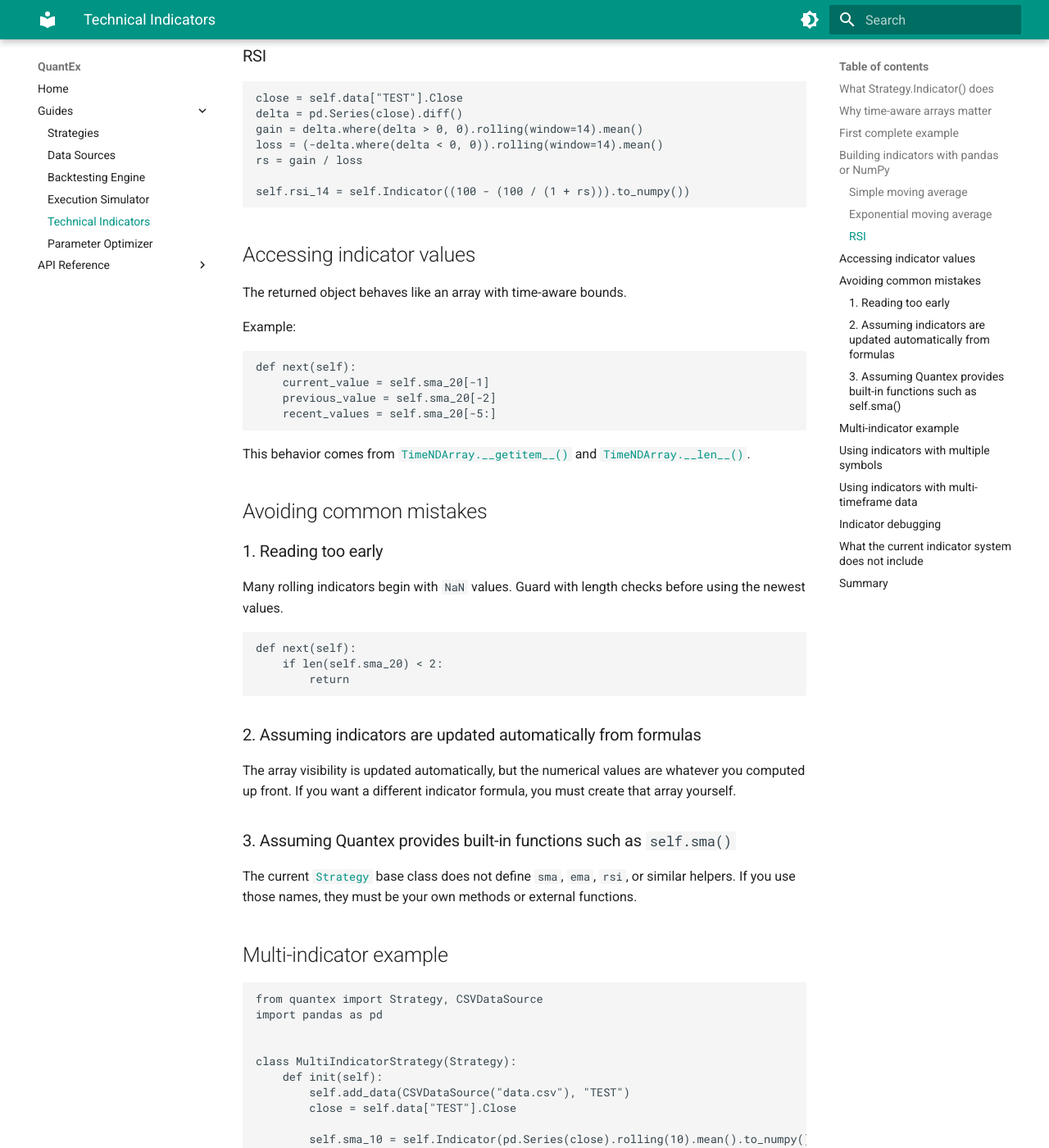
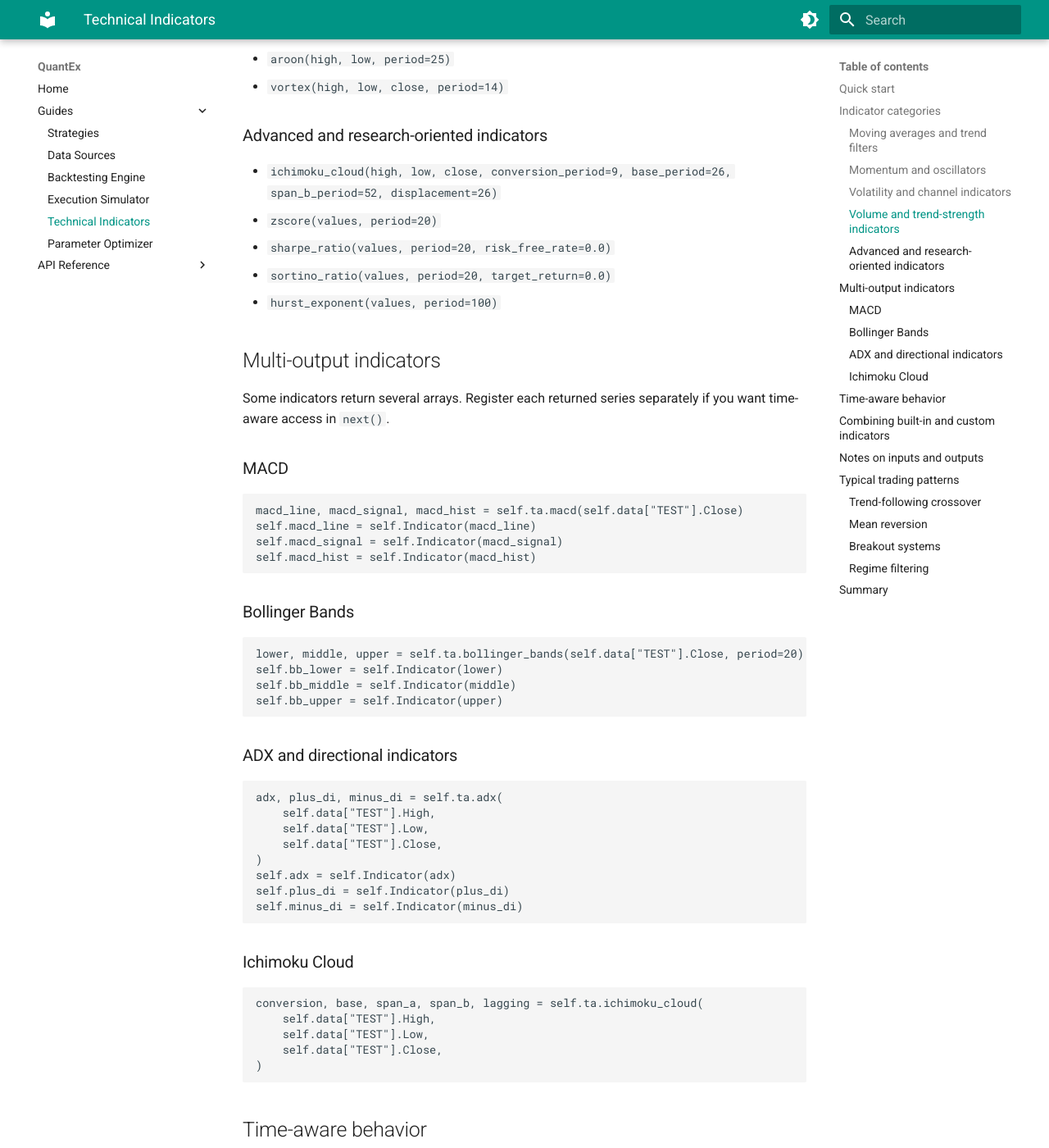
Before and after one commit to dangreen07/quantex, an MkDocs documentation site: the page built from docs/usage/indicators.md, in a window 1280 px wide and 1400 px high, scrolled down 2196 px. Shown: the whole window at 82% size. Built offline with MkDocs 1.6.1 and Material for MkDocs 9.7.7, drawn with Linux system fonts in a browser that asks for light colours; some of the changed text lies outside the part shown.

Commit message:
feat(indicators): add built-in indicator catalog and integration
introduce a new indicators module exporting a catalog named indicators
and wire it into Strategy via self.ta for built-in access
expose the catalog as quantex.indicators and re-export via __init__
update tests to validate values, shapes, and compatibility

````diff
--- a/docs/usage/indicators.md
+++ b/docs/usage/indicators.md
@@ -1,239 +1,215 @@
 # Indicators Guide
 
-This guide explains how indicators work in Quantex.
+Quantex now includes a built-in technical indicator catalog for common stock-trading workflows and more advanced quantitative studies.
 
-The most important correction to earlier documentation is simple: Quantex does not currently ship a built-in library of indicator functions. Instead, it provides a mechanism for making your own arrays time-aware during backtesting.
+You can access the catalog in two ways:
 
-That mechanism is [`Strategy.Indicator()`](../../src/quantex/strategy.py:126), which wraps a NumPy array in [`TimeNDArray`](../../src/quantex/helpers.py:7).
+- package level: [`quantex.indicators`](../../src/quantex/indicators.py)
+- strategy level: `self.ta` from [`Strategy.__init__()`](../../src/quantex/strategy.py:40)
 
-## What [`Strategy.Indicator()`](../../src/quantex/strategy.py:126) does
+Every indicator returns NumPy arrays. To make those arrays time-aware during a backtest, register them with [`Strategy.Indicator()`](../../src/quantex/strategy.py:126).
 
-When you call [`Strategy.Indicator()`](../../src/quantex/strategy.py:126):
-
-1. your input array is converted to [`TimeNDArray`](../../src/quantex/helpers.py:7)
-2. the time-aware array is appended to [`Strategy.indicators`](../../src/quantex/strategy.py:49)
-3. the same object is returned so you can store it on `self`
-
-Example:
+## Quick start
 
 ```python
-import pandas as pd
+from quantex import Strategy, CSVDataSource
 
 
-def init(self):
-    close = self.data["TEST"].Close
-    sma = pd.Series(close).rolling(window=20).mean().to_numpy()
-    self.sma_20 = self.Indicator(sma)
+class MomentumTrendStrategy(Strategy):
+    def init(self):
+        self.add_data(CSVDataSource("data.csv"), "TEST")
+        source = self.data["TEST"]
+
+        self.sma_20 = self.Indicator(self.ta.sma(source.Close, 20))
+        self.ema_50 = self.Indicator(self.ta.ema(source.Close, 50))
+        self.rsi_14 = self.Indicator(self.ta.rsi(source.Close, 14))
+
+        macd_line, macd_signal, macd_hist = self.ta.macd(source.Close)
+        self.macd_line = self.Indicator(macd_line)
+        self.macd_signal = self.Indicator(macd_signal)
+        self.macd_hist = self.Indicator(macd_hist)
+
+    def next(self):
+        if len(self.sma_20) < 2 or len(self.macd_signal) < 2:
+            return
+
+        bullish_cross = self.macd_line[-2] <= self.macd_signal[-2] and self.macd_line[-1] > self.macd_signal[-1]
+        if bullish_cross and self.rsi_14[-1] < 70:
+            self.positions["TEST"].buy(quantity=0.5)
 ```
 
-## Why time-aware arrays matter
+## Indicator categories
 
-During a backtest, future bars should not be visible to the strategy.
+### Moving averages and trend filters
 
-[`TimeNDArray`](../../src/quantex/helpers.py:7) enforces this by keeping an internal visibility index. On each backtest step, [`SimpleBacktester.run()`](../../src/quantex/backtester.py:461) advances that visible window for every registered indicator.
+- `sma(values, period)`
+- `ema(values, period)`
+- `wma(values, period)`
+- `dema(values, period)`
+- `tema(values, period)`
+- `kama(values, er_period=10, fast_period=2, slow_period=30)`
+- `linear_regression_slope(values, period=20)`
+
+### Momentum and oscillators
+
+- `momentum(values, period=1)`
+- `roc(values, period=1)`
+- `rsi(values, period=14)`
+- `stochastic_oscillator(high, low, close, k_period=14, d_period=3)`
+- `cci(high, low, close, period=20)`
+- `williams_r(high, low, close, period=14)`
+- `macd(values, fast_period=12, slow_period=26, signal_period=9)`
+- `trix(values, period=15)`
+- `ultimate_oscillator(high, low, close, short_period=7, medium_period=14, long_period=28)`
+- `fisher_transform(values, period=10)`
+
+### Volatility and channel indicators
+
+- `true_range(high, low, close)`
+- `atr(high, low, close, period=14)`
+- `volatility(values, period, ddof=0)`
+- `bollinger_bands(values, period=20, std_dev=2.0)`
+- `keltner_channels(high, low, close, ema_period=20, atr_period=10, multiplier=2.0)`
+- `donchian_channels(high, low, period=20)`
+
+### Volume and trend-strength indicators
+
+- `obv(close, volume)`
+- `mfi(high, low, close, volume, period=14)`
+- `adx(high, low, close, period=14)`
+- `aroon(high, low, period=25)`
+- `vortex(high, low, close, period=14)`
+
+### Advanced and research-oriented indicators
+
+- `ichimoku_cloud(high, low, close, conversion_period=9, base_period=26, span_b_period=52, displacement=26)`
+- `zscore(values, period=20)`
+- `sharpe_ratio(values, period=20, risk_free_rate=0.0)`
+- `sortino_ratio(values, period=20, target_return=0.0)`
+- `hurst_exponent(values, period=100)`
+
+## Multi-output indicators
+
+Some indicators return several arrays. Register each returned series separately if you want time-aware access in `next()`.
+
+### MACD
+
+```python
+macd_line, macd_signal, macd_hist = self.ta.macd(self.data["TEST"].Close)
+self.macd_line = self.Indicator(macd_line)
+self.macd_signal = self.Indicator(macd_signal)
+self.macd_hist = self.Indicator(macd_hist)
+```
+
+### Bollinger Bands
+
+```python
+lower, middle, upper = self.ta.bollinger_bands(self.data["TEST"].Close, period=20)
+self.bb_lower = self.Indicator(lower)
+self.bb_middle = self.Indicator(middle)
+self.bb_upper = self.Indicator(upper)
+```
+
+### ADX and directional indicators
+
+```python
+adx, plus_di, minus_di = self.ta.adx(
+    self.data["TEST"].High,
+    self.data["TEST"].Low,
+    self.data["TEST"].Close,
+)
+self.adx = self.Indicator(adx)
+self.plus_di = self.Indicator(plus_di)
+self.minus_di = self.Indicator(minus_di)
+```
+
+### Ichimoku Cloud
+
+```python
+conversion, base, span_a, span_b, lagging = self.ta.ichimoku_cloud(
+    self.data["TEST"].High,
+    self.data["TEST"].Low,
+    self.data["TEST"].Close,
+)
+```
+
+## Time-aware behavior
+
+[`Strategy.Indicator()`](../../src/quantex/strategy.py:126) converts a plain NumPy array into [`TimeNDArray`](../../src/quantex/helpers.py:7), which hides future values during the backtest loop.
 
 That means:
 
-- `indicator[-1]` means the latest currently visible value
-- `indicator[-2]` means the previous visible value
-- slices such as `indicator[-10:]` only expose visible history
+- `indicator[-1]` is the latest visible value
+- `indicator[-2]` is the prior visible value
+- `indicator[-5:]` only exposes visible history
 
-## First complete example
+This keeps built-in indicators safe to use in the same way as custom arrays.
 
-```python
-from quantex import Strategy, CSVDataSource
-import pandas as pd
+## Combining built-in and custom indicators
 
-
-class SmaStrategy(Strategy):
-    def init(self):
-        self.add_data(CSVDataSource("data.csv"), "TEST")
-
-        close = self.data["TEST"].Close
-        self.sma_10 = self.Indicator(
-            pd.Series(close).rolling(window=10).mean().to_numpy()
-        )
-        self.sma_20 = self.Indicator(
-            pd.Series(close).rolling(window=20).mean().to_numpy()
-        )
-
-    def next(self):
-        if len(self.sma_10) < 2 or len(self.sma_20) < 2:
-            return
-
-        if self.sma_10[-2] <= self.sma_20[-2] and self.sma_10[-1] > self.sma_20[-1]:
-            self.positions["TEST"].buy(quantity=0.5)
-```
-
-## Building indicators with pandas or NumPy
-
-The usual pattern is:
-
-1. take a visible historical array such as [`DataSource.Close`](../../src/quantex/datasource.py:123)
-2. compute an indicator array with pandas or NumPy
-3. register it with [`Strategy.Indicator()`](../../src/quantex/strategy.py:126)
-
-### Simple moving average
+You can mix built-in indicators with your own NumPy calculations.
 
 ```python
 close = self.data["TEST"].Close
-self.sma_20 = self.Indicator(
-    pd.Series(close).rolling(window=20).mean().to_numpy()
+returns = np.diff(close, prepend=close[0]) / close[0]
+
+self.custom_signal = self.Indicator(returns.cumsum())
+self.atr_14 = self.Indicator(
+    self.ta.atr(self.data["TEST"].High, self.data["TEST"].Low, close, 14)
 )
 ```
 
-### Exponential moving average
+## Notes on inputs and outputs
+
+- single-series indicators expect a one-dimensional array-like input
+- OHLC-based indicators require same-length `high`, `low`, and `close` arrays
+- volume indicators require `volume` with the same length as price data
+- rolling indicators begin with `NaN` values until enough history exists
+
+## Typical trading patterns
+
+### Trend-following crossover
 
 ```python
-close = self.data["TEST"].Close
-self.ema_20 = self.Indicator(
-    pd.Series(close).ewm(span=20).mean().to_numpy()
+fast = self.Indicator(self.ta.ema(self.data["TEST"].Close, 20))
+slow = self.Indicator(self.ta.ema(self.data["TEST"].Close, 50))
+```
+
+### Mean reversion
+
+```python
+zscore = self.Indicator(self.ta.zscore(self.data["TEST"].Close, 20))
+bb_lower, bb_mid, bb_upper = self.ta.bollinger_bands(self.data["TEST"].Close, 20)
+```
+
+### Breakout systems
+
+```python
+donchian_lower, donchian_mid, donchian_upper = self.ta.donchian_channels(
+    self.data["TEST"].High,
+    self.data["TEST"].Low,
+    20,
 )
 ```
 
-### RSI
+### Regime filtering
 
 ```python
-close = self.data["TEST"].Close
-delta = pd.Series(close).diff()
-gain = delta.where(delta > 0, 0).rolling(window=14).mean()
-loss = (-delta.where(delta < 0, 0)).rolling(window=14).mean()
-rs = gain / loss
-
-self.rsi_14 = self.Indicator((100 - (100 / (1 + rs))).to_numpy())
+adx, plus_di, minus_di = self.ta.adx(
+    self.data["TEST"].High,
+    self.data["TEST"].Low,
+    self.data["TEST"].Close,
+    14,
+)
+hurst = self.ta.hurst_exponent(self.data["TEST"].Close, 100)
 ```
-
-## Accessing indicator values
-
-The returned object behaves like an array with time-aware bounds.
-
-Example:
-
-```python
-def next(self):
-    current_value = self.sma_20[-1]
-    previous_value = self.sma_20[-2]
-    recent_values = self.sma_20[-5:]
-```
-
-This behavior comes from [`TimeNDArray.__getitem__()`](../../src/quantex/helpers.py:180) and [`TimeNDArray.__len__()`](../../src/quantex/helpers.py:118).
-
-## Avoiding common mistakes
-
-### 1. Reading too early
-
-Many rolling indicators begin with `NaN` values. Guard with length checks before using the newest values.
-
-```python
-def next(self):
-    if len(self.sma_20) < 2:
-        return
-```
-
-### 2. Assuming indicators are updated automatically from formulas
-
-The array visibility is updated automatically, but the numerical values are whatever you computed up front. If you want a different indicator formula, you must create that array yourself.
-
-### 3. Assuming Quantex provides built-in functions such as `self.sma()`
-
-The current [`Strategy`](../../src/quantex/strategy.py:9) base class does not define `sma`, `ema`, `rsi`, or similar helpers. If you use those names, they must be your own methods or external functions.
-
-## Multi-indicator example
-
-```python
-from quantex import Strategy, CSVDataSource
-import pandas as pd
-
-
-class MultiIndicatorStrategy(Strategy):
-    def init(self):
-        self.add_data(CSVDataSource("data.csv"), "TEST")
-        close = self.data["TEST"].Close
-
-        self.sma_10 = self.Indicator(pd.Series(close).rolling(10).mean().to_numpy())
-        self.sma_30 = self.Indicator(pd.Series(close).rolling(30).mean().to_numpy())
-        self.volatility = self.Indicator(pd.Series(close).pct_change().rolling(20).std().to_numpy())
-
-    def next(self):
-        if len(self.sma_10) < 2 or len(self.sma_30) < 2:
-            return
-
-        broker = self.positions["TEST"]
-
-        bullish_cross = self.sma_10[-2] <= self.sma_30[-2] and self.sma_10[-1] > self.sma_30[-1]
-        bearish_cross = self.sma_10[-2] >= self.sma_30[-2] and self.sma_10[-1] < self.sma_30[-1]
-
-        if bullish_cross and broker.is_closed():
-            broker.buy(quantity=0.25)
-        elif bearish_cross and broker.is_long():
-            broker.close()
-```
-
-## Using indicators with multiple symbols
-
-```python
-def init(self):
-    self.add_data(CSVDataSource("eurusd.csv"), "EURUSD")
-    self.add_data(CSVDataSource("gbpusd.csv"), "GBPUSD")
-
-    self.eurusd_sma = self.Indicator(
-        pd.Series(self.data["EURUSD"].Close).rolling(20).mean().to_numpy()
-    )
-    self.gbpusd_sma = self.Indicator(
-        pd.Series(self.data["GBPUSD"].Close).rolling(20).mean().to_numpy()
-    )
-```
-
-## Using indicators with multi-timeframe data
-
-Quantex lets you attach multiple sources, so you can compute indicators from different files or timeframes.
-
-```python
-def init(self):
-    self.add_data(CSVDataSource("eurusd_m1.csv"), "EURUSD_M1")
-    self.add_data(CSVDataSource("eurusd_h1.csv"), "EURUSD_H1")
-
-    self.m1_sma = self.Indicator(
-        pd.Series(self.data["EURUSD_M1"].Close).rolling(20).mean().to_numpy()
-    )
-    self.h1_sma = self.Indicator(
-        pd.Series(self.data["EURUSD_H1"].Close).rolling(50).mean().to_numpy()
-    )
-```
-
-Be careful here: Quantex does not provide special synchronization logic beyond advancing each source index during the backtest loop. If your files have different lengths or timestamp structures, strategy logic must account for that.
-
-## Indicator debugging
-
-Printing a few values from inside [`Strategy.next()`](../../src/quantex/strategy.py:71) is often enough to confirm indicator behavior.
-
-```python
-def next(self):
-    if len(self.sma_20) < 2:
-        return
-
-    print(self.data["TEST"].Index[self.data["TEST"].current_index])
-    print("price", self.data["TEST"].CClose)
-    print("sma", self.sma_20[-1])
-```
-
-## What the current indicator system does not include
-
-The current codebase does **not** include:
-
-- a built-in technical indicator module
-- automatic plotting helpers
-- automatic indicator parameter optimization helpers
-- a dictionary-based indicator manager on the base [`Strategy`](../../src/quantex/strategy.py:9)
-
-Earlier documentation included many conceptual examples of those ideas, but they are not part of the current implementation.
 
 ## Summary
 
-Use indicators in Quantex like this:
+Use built-in indicators in Quantex like this:
 
-1. compute a NumPy array with pandas or NumPy
-2. register it with [`Strategy.Indicator()`](../../src/quantex/strategy.py:126)
-3. access only the visible portion during [`Strategy.next()`](../../src/quantex/strategy.py:71)
+1. compute arrays with `self.ta` or `quantex.indicators`
+2. wrap each series with [`Strategy.Indicator()`](../../src/quantex/strategy.py:126)
+3. read only visible values inside [`Strategy.next()`](../../src/quantex/strategy.py:71)
 
-For strategy structure, see [Strategy guide](./strategy.md). For parameter search, see [Optimization guide](./optimizer.md).
+For broader strategy design, see [Strategy guide](./strategy.md) and [Backtesting guide](./backtesting.md).
--- a/src/quantex/__init__.py
+++ b/src/quantex/__init__.py
@@ -2,3 +2,4 @@ from .datasource import CSVDataSource as CSVDataSource, ParquetDataSource as Par
 from .strategy import Strategy as Strategy
 from .backtester import SimpleBacktester as SimpleBacktester
 from .enums import CommissionType as CommissionType
+from .indicators import indicators as indicators
````
Also changed, not shown: README.md (+32 -8 lines), docs/index.md (+5 -4 lines), 3 other files.
